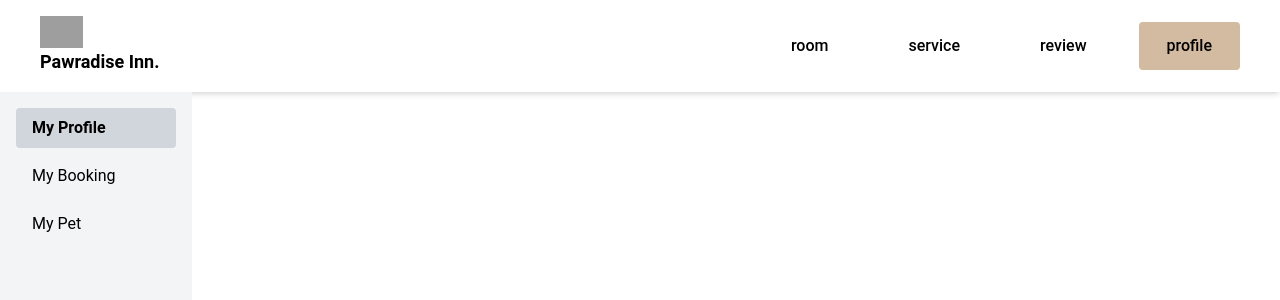
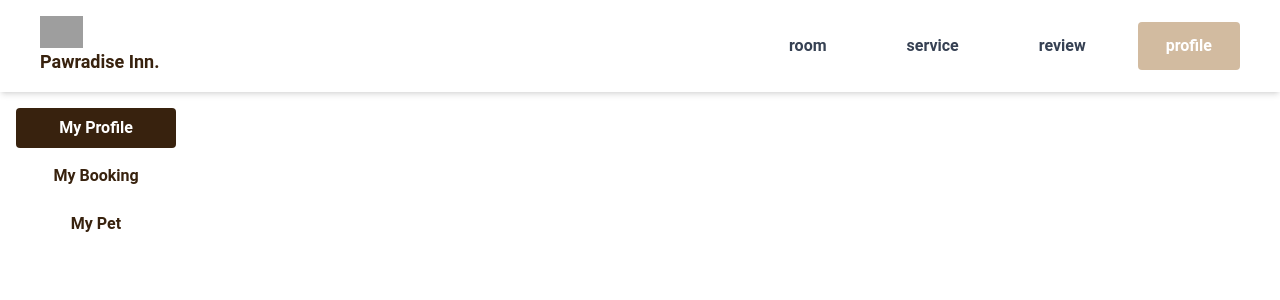
Before and after one commit to Pawradise-Inn/pawradise-inn, a React (Vite) app: page /profile in a window 1280 px wide. Shown: the top 300 px of the page. Built offline with nearby package versions, Linux system fonts and the light colour scheme; grey boxes are pictures that could not be loaded.

Commit message:
implement my booking page

```diff
--- a/src/components/Navbar.jsx
+++ b/src/components/Navbar.jsx
@@ -22,8 +22,8 @@ const Navbar = () => {
             key={link}
             to={`/${link}`}
             className={({ isActive }) =>
-              `px-7 py-3 rounded-sm font-medium transition text-gray-700 hover:text-gray-900 ${
-                isActive ? "bg-[#d2bba0] text-white" : ""
+              `px-7 py-3 rounded-sm font-medium transition !text-gray-700 !hover:text-gray-900 font-semibold transition-all duration-300 ease-in-out ${
+                isActive ? "bg-[#d2bba0] !text-white" : ""
               }`
             }
           >
--- a/src/index.css
+++ b/src/index.css
@@ -2,12 +2,12 @@
 
 * {
 	box-sizing: border-box;
-	color: var(--dark-brown);
+	color: var(--dark-brown-color);
 	font-family: Roboto, sans-serif;
 }
 
 body {
-	background-color: FFFFFF;
+	background-color: #FFFFFF;
 	height: 100vh;
 	width: 100vw;
 }
--- a/src/pages/Profile.jsx
+++ b/src/pages/Profile.jsx
@@ -10,9 +10,6 @@ const Profile_comp = () => {
 const Booking_comp = ({my_booking}) => {
     return(
         <div>
-          <h1>
-            My booking
-          </h1>
           {my_booking.map(book => (
             <BookingCard key={book.service_name} book={book} />
           ))}
@@ -23,11 +20,28 @@ const Booking_comp = ({my_booking}) => {
 
 const BookingCard = ({book}) => {
     return(
-        <div>
-            <h2 className="">{book.service_name}</h2>
-            <p className="text-gray-600">Pet Type: {book.pet_type}</p>
-            <p className="text-gray-600">Pet Name: {book.pet_name}</p>
-            <p className="text-gray-600">Status: {book.statuse}</p>
+        <div className="flex items-center bg-[var(--cream-color)] rounded-lg p-4 shadow-lg mb-6">
+              <img
+                src={book.img}
+                alt={book.pet_name}
+                className="w-50 h-50 rounded object-cover shadow mr-10"/>
+            {/* {Text info} */}
+            <div className="flex-1 flex flex-col text-left">
+              <div className="text-xl font-bold">{book.service_name}</div>
+              <div className="text-base mt-2 space-y-1">
+                  <p><span className="text-lg">Pet Type: {book.pet_type}</span></p>
+                  <p><span className="text-lg">Pet Name: {book.pet_name}</span></p>
+                  <p><span className="text-lg">Status: {book.statuse}</span></p>
+              </div>
+          </div>
+            {/* {Action Button} */}
+            <button onClick={() => window.confirm("Cancel booking?")}
+              className="px-4 py-2 bg-[var(--dark-brown-color)] !text-white text-lg rounded
+                        shadow transition-all duration-300 ease-in-out
+                        hover:bg-[#d2bba0] !hover:text-white hover:scale-105"
+            >
+              cancel
+            </button>
         </div>
     )
 }
@@ -41,35 +55,35 @@ const Pet_comp = () => {
 
 const Profile = () => {
   const [my_booking, setMyBooking] = useState([
-    {service_name: "Bath", pet_type: "Dog", pet_name: "Buddy", statuse: "completed"},
-    {service_name: "Grooming", pet_type: "Cat", pet_name: "Whiskers", statuse: "in progress"}
+    {service_name: "Bath", pet_type: "Dog", pet_name: "Buddy", statuse: "completed", img: "https://images.unsplash.com/photo-1508214751196-bcfd4ca60f91?ixlib=rb-4.0.3&ixid=M3wxMjA3fDB8MHxwaG90by1wYWdlfHx8fGVufDB8fHx8fA%3D%3D&auto=format&fit=crop&w=1170&q=80"},
+    {service_name: "Grooming", pet_type: "Cat", pet_name: "Whiskers", statuse: "in progress", img: "https://images.unsplash.com/photo-1517423440428-a5a00ad493e8?ixlib=rb-4.0.3&ixid=M3wxMjA3fDB8MHxwaG90by1wYWdlfHx8fGVufDB8fHx8fA%3D%3D&auto=format&fit=crop&w=1170&q=80"},
   ])
   const [selected, setSelected] = useState("my_profile");
 
   return (
-    <div className="flex h-screen">
+    <div className="min-h-screen flex">
       {/* Sidebar */}
-      <div className="w-48 bg-gray-100 p-4 flex flex-col space-y-2">
+      <div className="w-48 p-4 flex flex-col space-y-2 font-semibold">
         <button
           onClick={() => setSelected("my_profile")}
-          className={`px-4 py-2 rounded text-left ${
-            selected === "my_profile" ? "bg-gray-300 font-bold" : ""
+          className={`px-4 py-2 rounded ${
+            selected === "my_profile" ? "bg-[var(--dark-brown-color)] font-bold !text-white transition-all duration-300 ease-in-out" : ""
           }`}
         >
           My Profile
         </button>
         <button
           onClick={() => setSelected("my_booking")}
-          className={`px-4 py-2 rounded text-left ${
-            selected === "my_booking" ? "bg-gray-300 font-bold" : ""
+          className={`px-4 py-2 rounded ${
+            selected === "my_booking" ? "bg-[var(--dark-brown-color)] font-bold !text-white transition-all duration-300 ease-in-out" : ""
           }`}
         >
           My Booking
         </button>
         <button
           onClick={() => setSelected("my_pet")}
-          className={`px-4 py-2 rounded text-left ${
-            selected === "my_pet" ? "bg-gray-300 font-bold" : ""
+          className={`px-4 py-2 rounded ${
+            selected === "my_pet" ? "bg-[var(--dark-brown-color)] font-bold !text-white transition-all duration-300 ease-in-out" : ""
           }`}
         >
           My Pet
```
